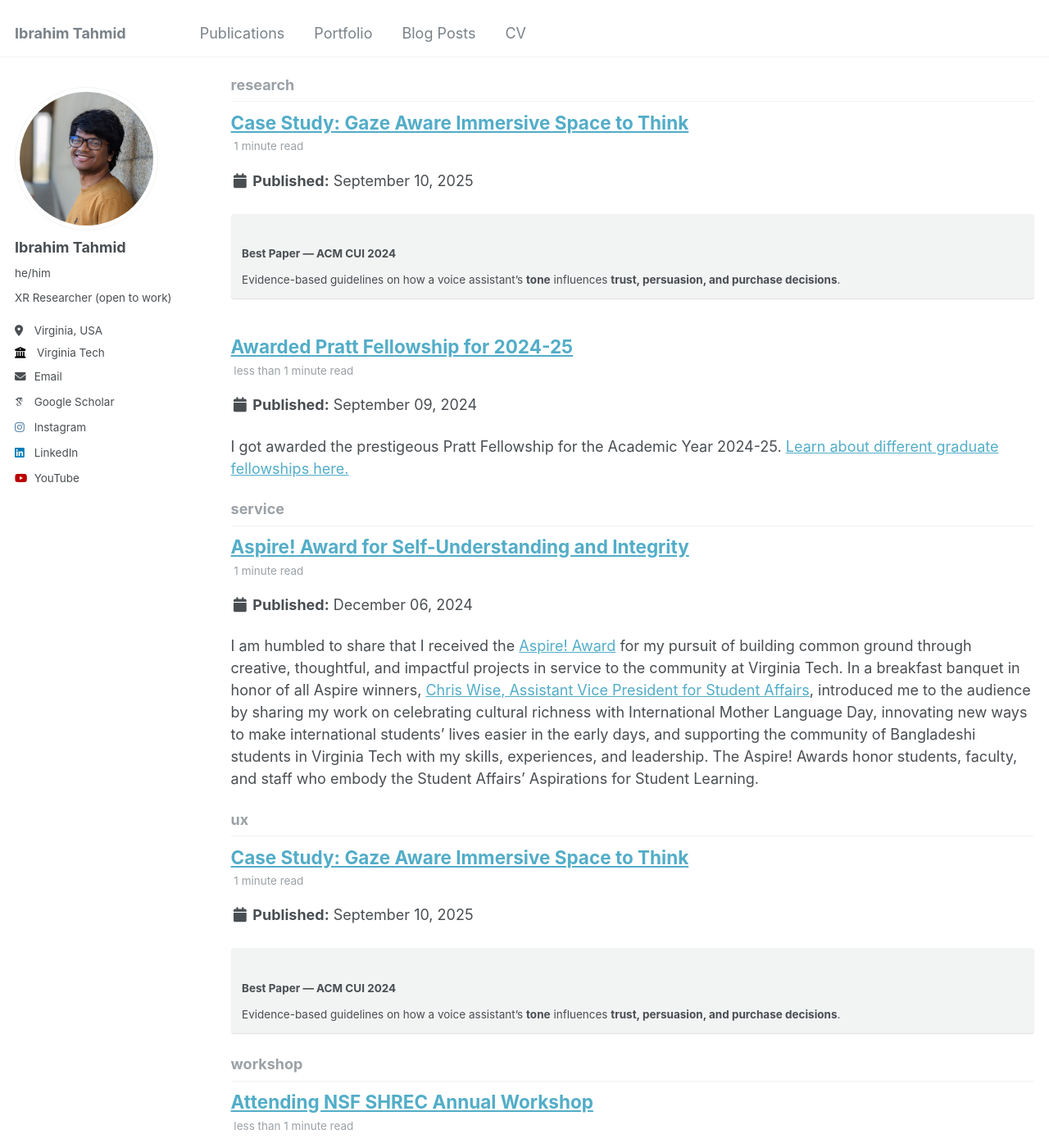
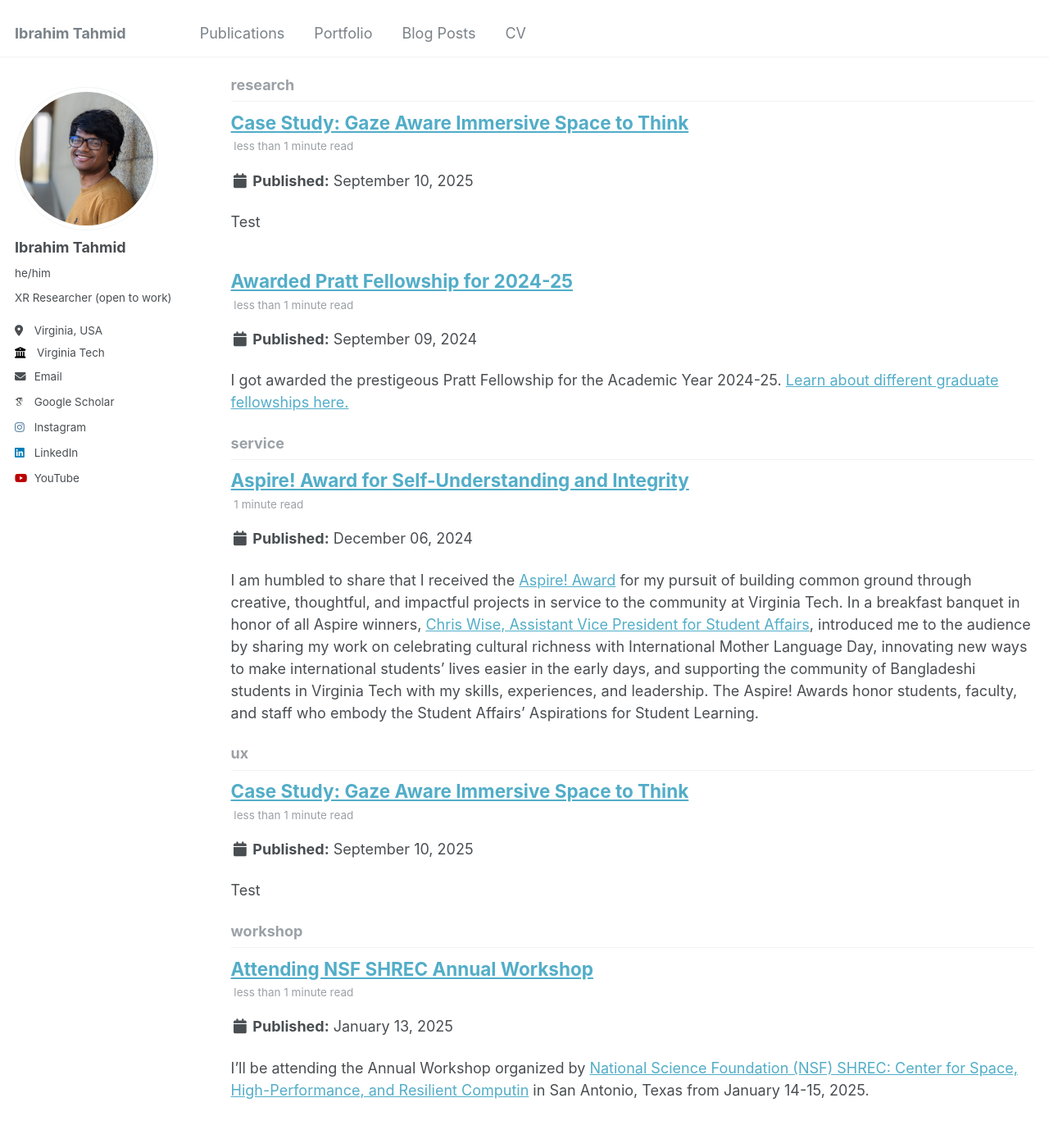
Before and after one commit to iatahmid/iatahmid.github.io, a Jekyll site: the page built from _pages/tag-archive.html, in a window 1280 px wide and 1400 px high, scrolled down 3495 px. Shown: the whole window at 82% size. Built offline with Jekyll 4.4.1, drawn with Linux system fonts in a browser that asks for light colours; some web fonts are replaced; some of the changed lines change nothing that is shown.

Commit message:
test feature row page

```diff
--- a/_posts/2025-09-10-case-study-gist.md
+++ b/_posts/2025-09-10-case-study-gist.md
@@ -6,86 +6,4 @@ tags:
   - ux
   - research
 ---
-
-<!-- Hero / Intro -->
-<div class="notice--primary" markdown="1">
-### Best Paper — ACM CUI 2024
-Evidence-based guidelines on how a voice assistant’s **tone** influences **trust, persuasion, and purchase decisions**.
-</div>
-
-{% include feature_row %}
-
-<!-- Quick Actions -->
-<p>
-  <a class="{{ page.paper_btn.class }}" href="{{ page.paper_btn.url }}" target="_blank" rel="noopener">{{ page.paper_btn.label }}</a>
-  <a class="{{ page.repo_btn.class }}" href="{{ page.repo_btn.url }}" target="_blank" rel="noopener">{{ page.repo_btn.label }}</a>
-</p>
-
-## Introduction
-When voice assistants (e.g., Alexa, Siri) deliver information, do vocal characteristics like **tone**, **age**, and **gender** shape users’ trust and decisions? This project investigates those effects in realistic usage contexts.
-
-## Cross-functional Partners
-- Computer Science — Principal Investigator & research design
-- Merchandising — Consumer behavior experiment design
-- Statistics — Advanced analyses consultation
-- Speech/Audio — Voice design guidance
-
-## My Role
-**Lead Researcher**
-- Designed materials and ran the main study
-- N=340 online survey; quantitative + qualitative analysis
-- Weekly stakeholder readouts; translated findings into design guidelines
-
-## Research Question
-**Primary RQ:** How does the perceived **tone** of a voice assistant persuade users and affect **purchase intent**?
-
-## Method
-**Design:** Between-subjects (Positive vs Neutral vs Negative tone)
-**Validation:** Pre-test (N=78) to confirm perceived tone categories
-**Main Study:** N=340 online; normalized audio; attention checks
-
-### Why Online?
-Standardized audio delivery at scale while preserving ecological validity for private, device-based interactions.
-
-## Findings
-
-<!-- If you have images/charts, use Minimal Mistakes figure helper -->
-{% include figure
-    image_path="/assets/images/portfolio/voice/chart_tone_persuasion.png"
-    alt="Persuasiveness by tone"
-    caption="Positive & Neutral tones show ~18–20% higher persuasion than Negative."
-%}
-
-{% include figure
-    image_path="/assets/images/portfolio/voice/chart_age_gender.png"
-    alt="Persuasiveness by perceived age & gender"
-    caption="Younger female and middle-aged male voices trend ~16–18% higher."
-%}
-
-### User Insights (Qual)
-> “The positive voice felt authentic and natural.”
-> “Neutral sounded calm and unbiased.”
-> “Negative came off as uninterested and distracting.”
-
-## Impact
-**Academic:** Award-winning contribution to tone-aware conversational AI design
-**Industry:** Actionable standards for voice tone choices in commerce & assistance
-
-{% include alert note="We used pseudonyms to protect participant privacy." %}
-
-## Design Guidelines (Selected)
-- Match tone to task criticality; avoid overly negative tones for persuasion
-- Balance warmth with perceived expertise; clarity beats theatrics
-- Validate tones with target audiences before deployment
-
-## Timeline
-- Month 1: Stimuli generation & normalization
-- Month 2: Tone validation (N=78) and study design
-- Month 3: Main study (N=340)
-- Month 4: Analysis & stakeholder synthesis
-
-## Call to Action
-Interested in **UX Research for Conversational AI** or **AI-mediated interfaces**?
-- <a href="mailto:you@vt.edu">Email me</a>
-- <a href="https://www.linkedin.com/in/yourprofile" target="_blank" rel="noopener">LinkedIn</a>
-- <a href="/publications/" >Publications</a>
+Test
```
